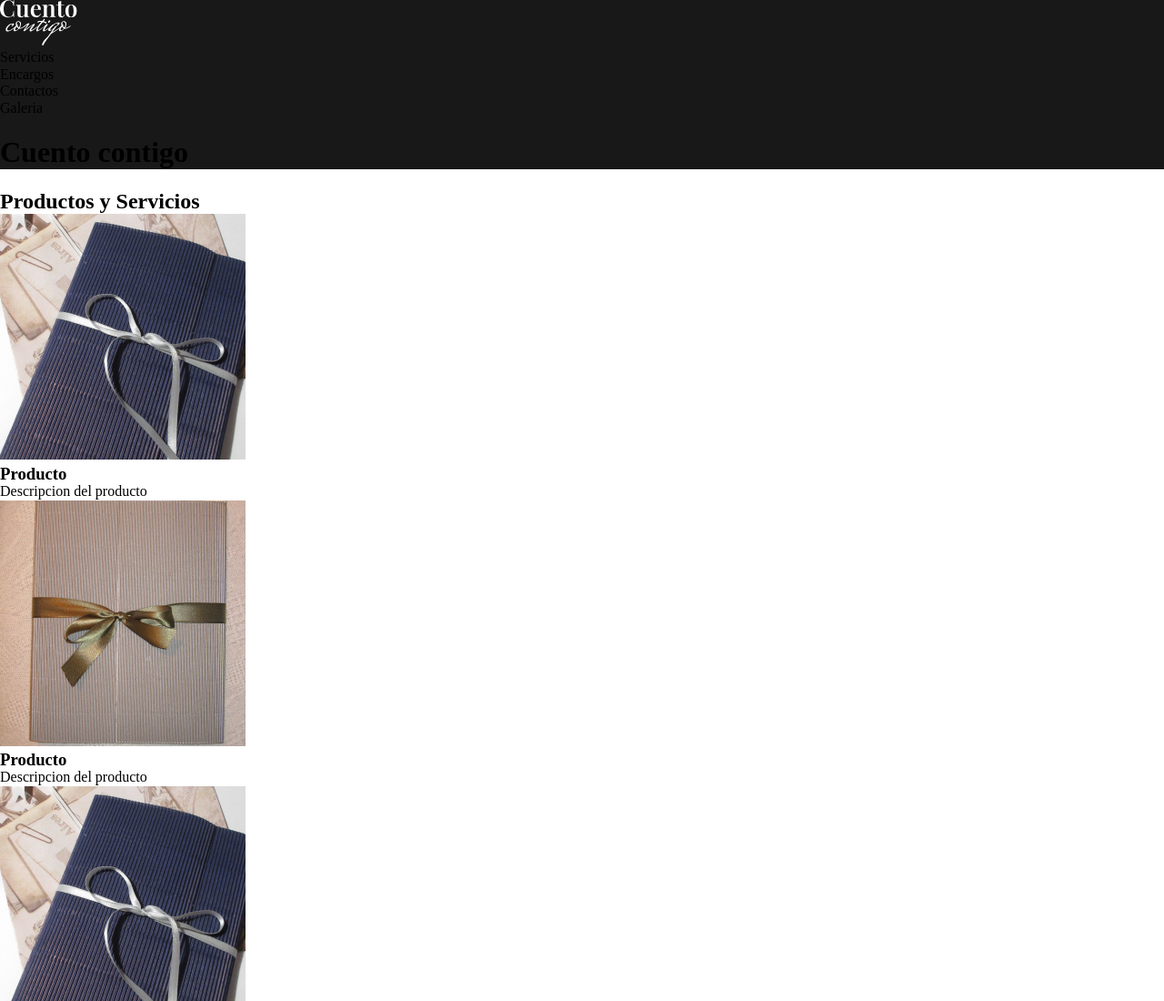
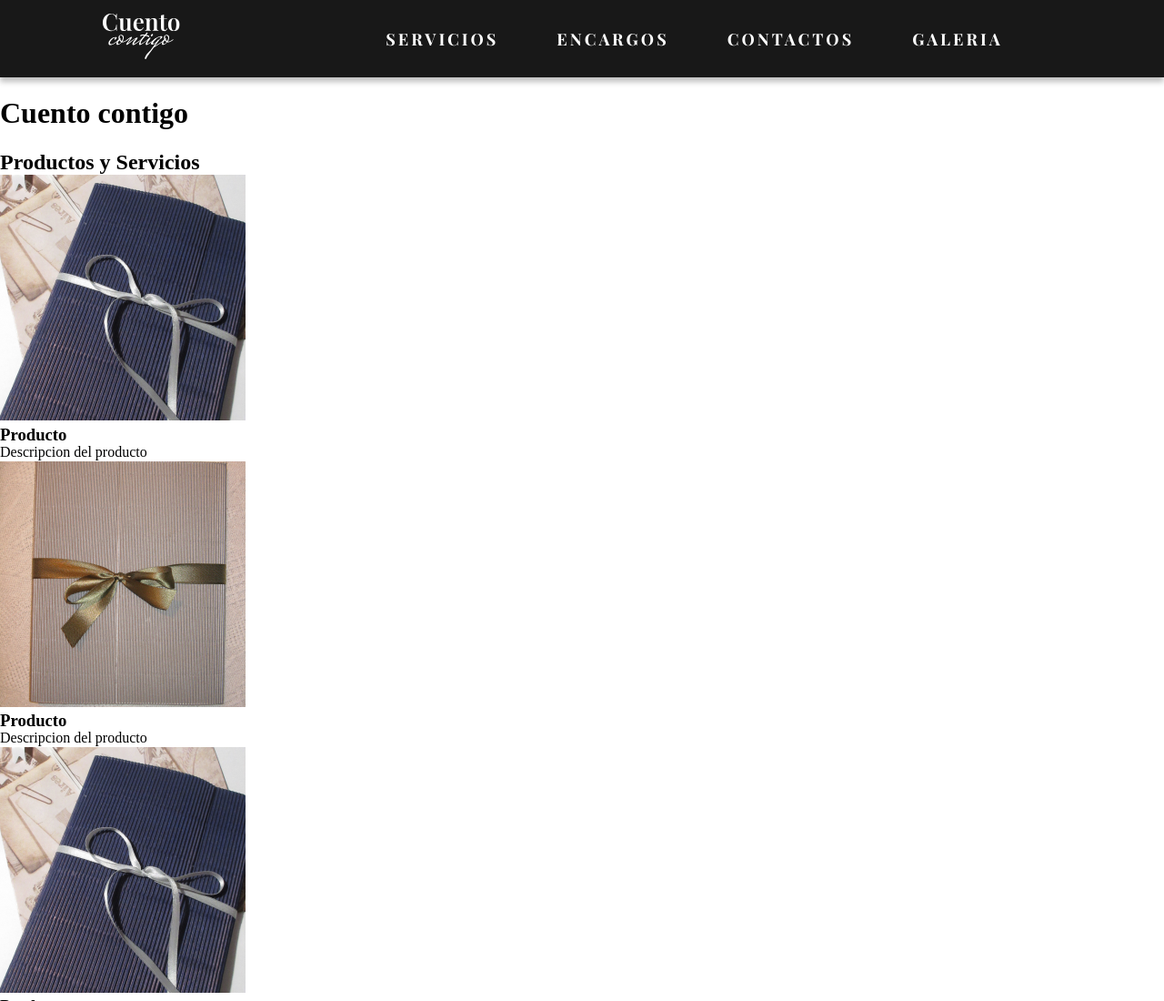
Before and after one commit to TomasAybar/proyecto-cuento-contigo, a website: page index.html in a window 1280 px wide. Shown: the top 1100 px of the page at 91% size. Drawn offline with nearby package versions, Linux system fonts and the light colour scheme.

Commit message:
Se inicia el css del header

```diff
--- a/index.html
+++ b/index.html
@@ -15,18 +15,21 @@
 <body>
 
     <header class="header">
-        <div>
-            <img src="assets/svg/logo.svg" alt="logo">
-        </div>
 
-        <nav>
-            <ul>
-                <li>Servicios</li>
-                <li>Encargos</li>
-                <li>Contactos</li>
-                <li>Galeria</li>
-            </ul>
-        </nav>
+        <section class="header-nav">
+            <div class="nav-logo">
+                <img src="assets/svg/logo.svg" alt="logo">
+            </div>
+
+            <nav class="nav">
+                <ul class="nav-list">
+                    <li class="list-item">Servicios</li>
+                    <li class="list-item">Encargos</li>
+                    <li class="list-item">Contactos</li>
+                    <li class="list-item">Galeria</li>
+                </ul>
+            </nav>
+        </section>
 
         <section>
             <h1>Cuento contigo</h1>
--- a/scss/componentes/_header.scss
+++ b/scss/componentes/_header.scss
@@ -1,3 +1,29 @@
-.header {
+.header-nav {
     background-color: $negro-claro;
+    box-shadow: 0px 5px 6px rgba(0, 0, 0, 0.25);
+    display: flex;
+    justify-content: space-around;
+    align-items: center;
+    width: 100%;
+    height: 85px;
 }
+
+.nav-list {
+
+    list-style: none;
+    display: flex;
+    align-items: center;
+    text-align: center;
+    letter-spacing: 0.19em;
+    text-transform: uppercase;
+
+}
+
+.list-item {
+    color: $blanco;
+    font-family: $titulo;
+    font-size: 18px;
+    font-weight: 700;
+    line-height: 24px;
+    margin-right: 4rem;
+}
```
Also changed, not shown: css/style.css, 1 other file.
